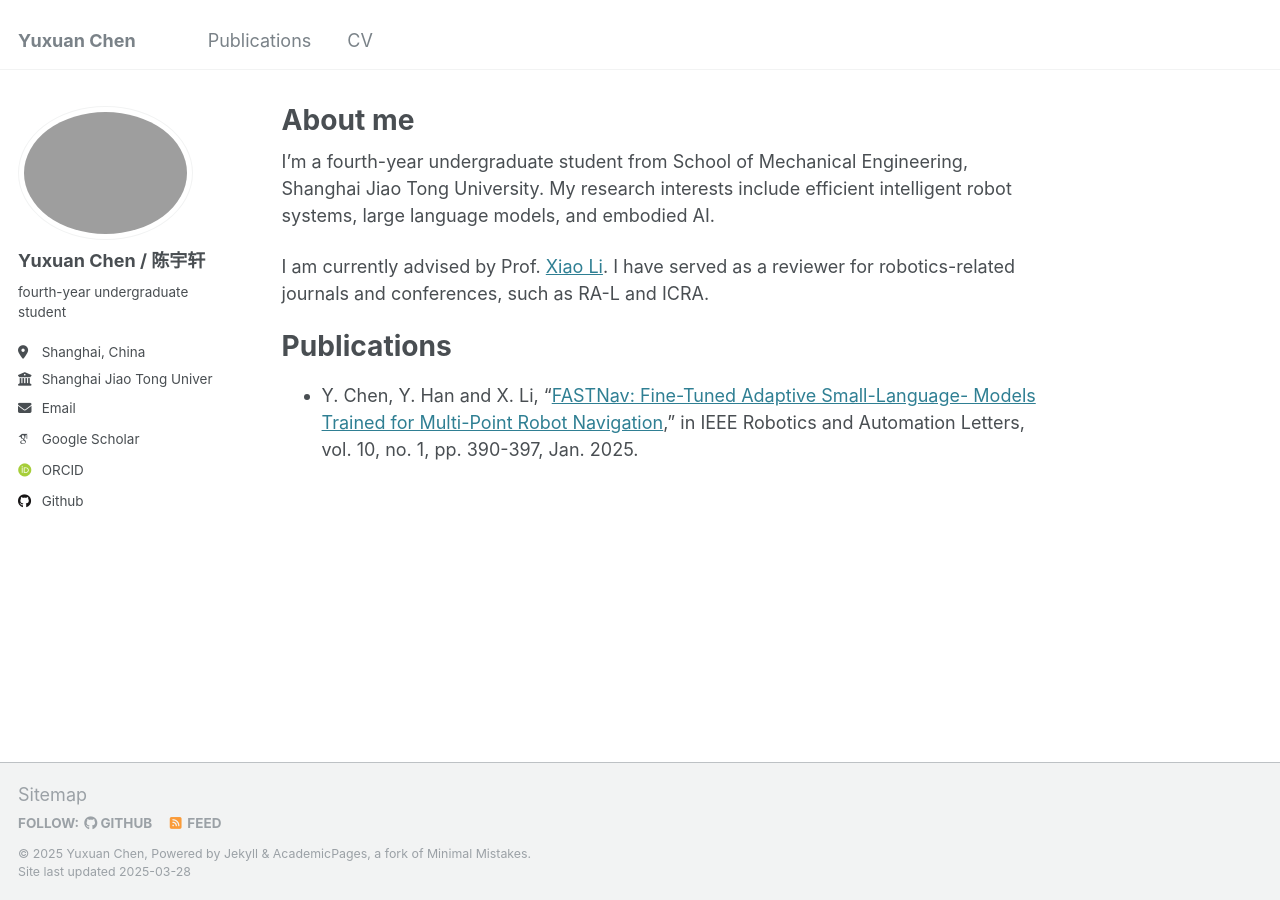
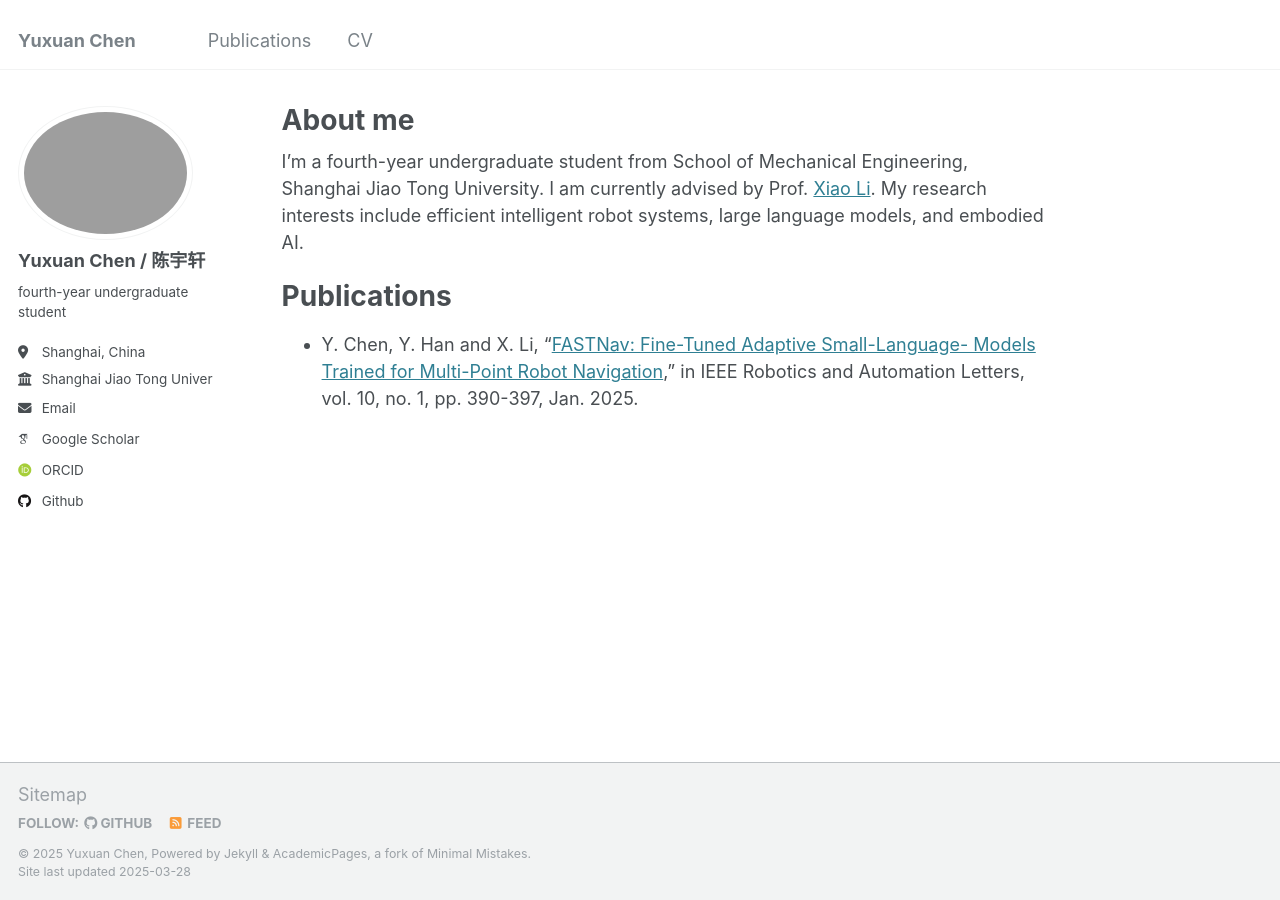
Before and after one commit to Elycyx/Elycyx.github.io, a Jekyll site: the page built from _pages/about.md, in a window 1280 px wide. Built offline with Jekyll 4.4.1, drawn with Linux system fonts in a browser that asks for light colours; some web fonts are replaced.

Commit message:
Update about.md

```diff
--- a/_pages/about.md
+++ b/_pages/about.md
@@ -7,9 +7,8 @@ redirect_from:
   - /about.html
 ---
 
-I'm a fourth-year undergraduate student from School of Mechanical Engineering, Shanghai Jiao Tong University. My research interests include efficient intelligent robot systems, large language models, and embodied AI.
+I'm a fourth-year undergraduate student from School of Mechanical Engineering, Shanghai Jiao Tong University. I am currently advised by Prof. [Xiao Li](https://me.sjtu.edu.cn/teacher_directory1/lixiao.html). My research interests include efficient intelligent robot systems, large language models, and embodied AI.
 
-I am currently advised by Prof. [Xiao Li](https://me.sjtu.edu.cn/teacher_directory1/lixiao.html). I have served as a reviewer for robotics-related journals and conferences, such as RA-L and ICRA.
 
 # Publications
 
```
